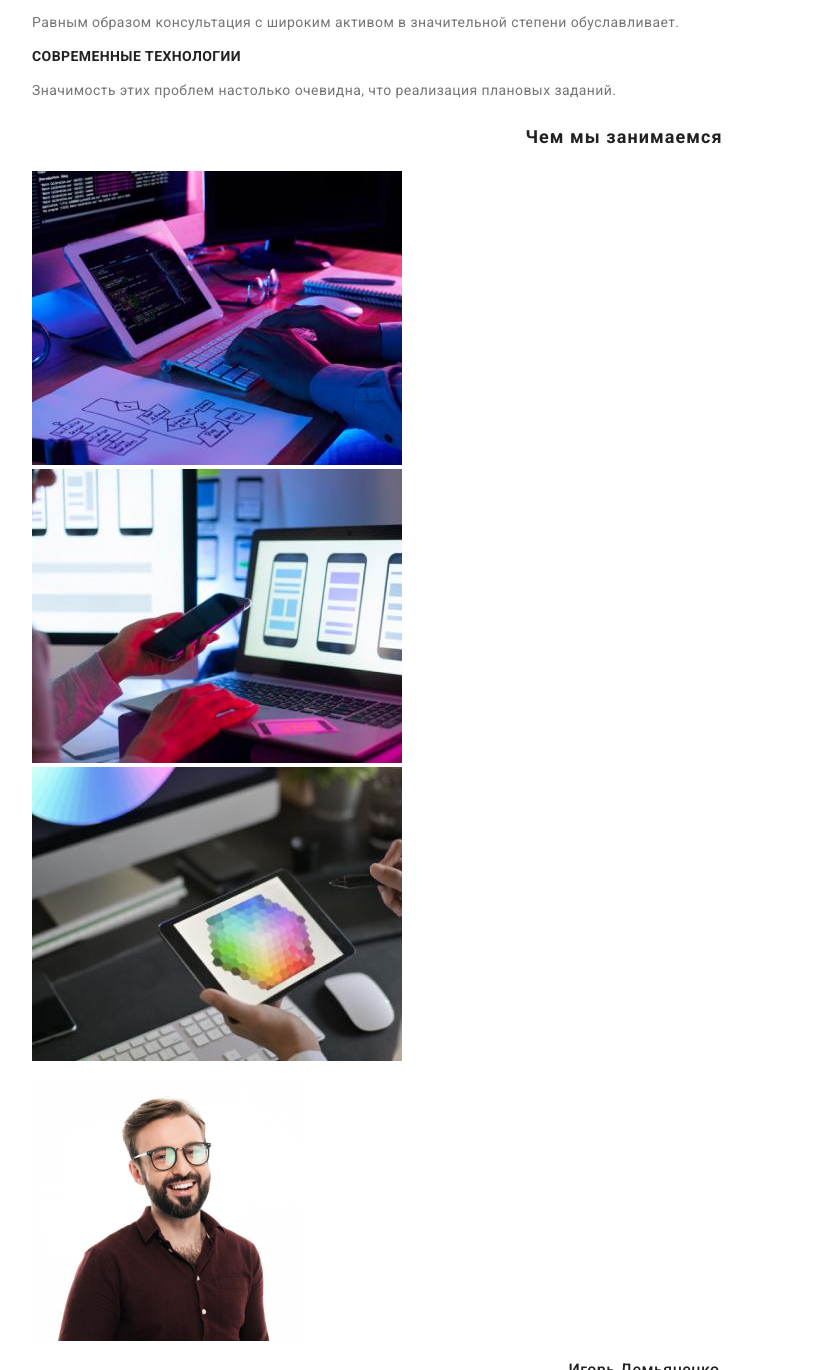
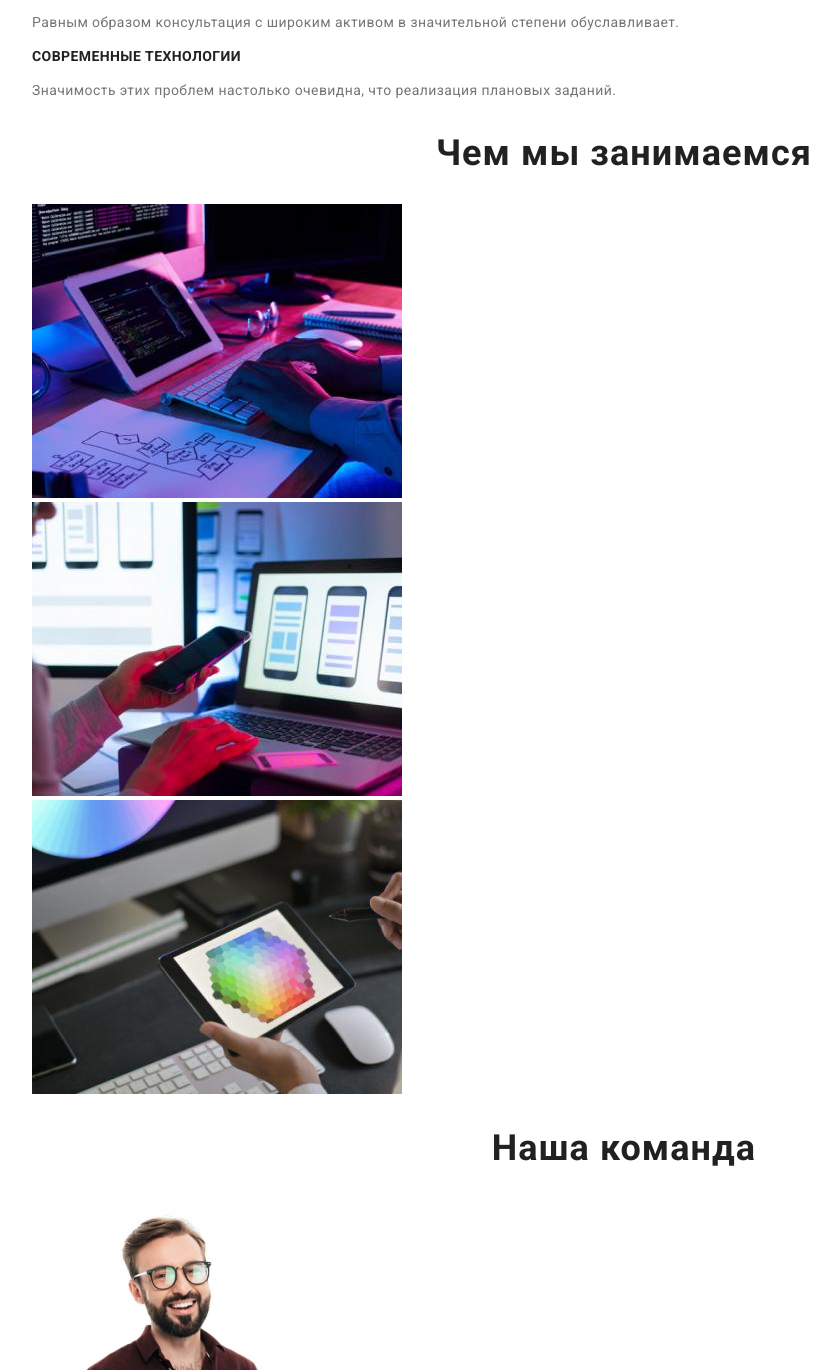
Before and after one commit to Olemish/home-work-2, a plain HTML site: page index.html in a window 1280 px wide. Shown: the part 621-1991 px from the top of the page, without its empty margins (16-856 px from the left). Drawn offline with Linux system fonts and the light colour scheme.

Commit message:
add titles

```diff
--- a/css/styles.css
+++ b/css/styles.css
@@ -151,14 +151,25 @@ body {
   text-transform: uppercase;
   color: var(--third-text-color);
 }
+
 .content-specification {
   font-size: 14px;
   line-height: 1.71;
   letter-spacing: 0.03em;
   color: var(--main-text-color);
 }
+
 .title-work {
   font-weight: 700;
+  font-size: 36px;
+  line-height: 1.16;
+  text-align: center;
+  letter-spacing: 0.03em;
+  color: var(--second-title-color);
+}
+
+.title-team {
+  font-weight: bold;
   font-size: 36px;
   line-height: 1.16;
   text-align: center;
@@ -205,13 +216,6 @@ body {
   clip: rect(0 0 0 0);
   overflow: hidden;
 }
-.title-work {
-  font-weight: 700;
-  font-size: 18px;
-  line-height: 2;
-  letter-spacing: 0.06em;
-  color: var(--third-text-color);
-}
 
 .name-work {
   font-weight: normal;
--- a/index.html
+++ b/index.html
@@ -86,6 +86,7 @@
         </ul>
     </section>
     <section>
+        <h2 class="title-team">Наша команда</h2>
         <ul class="list list-team">
             <li><img src="./images/team/team card 1.jpg"
                 alt="фото сотрудника компании"
```
